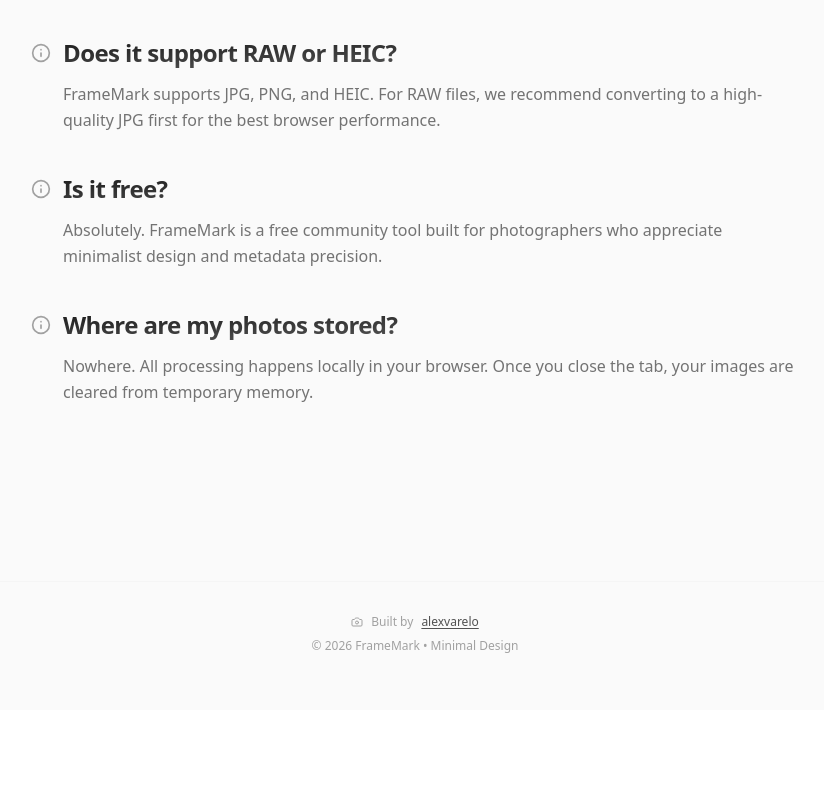
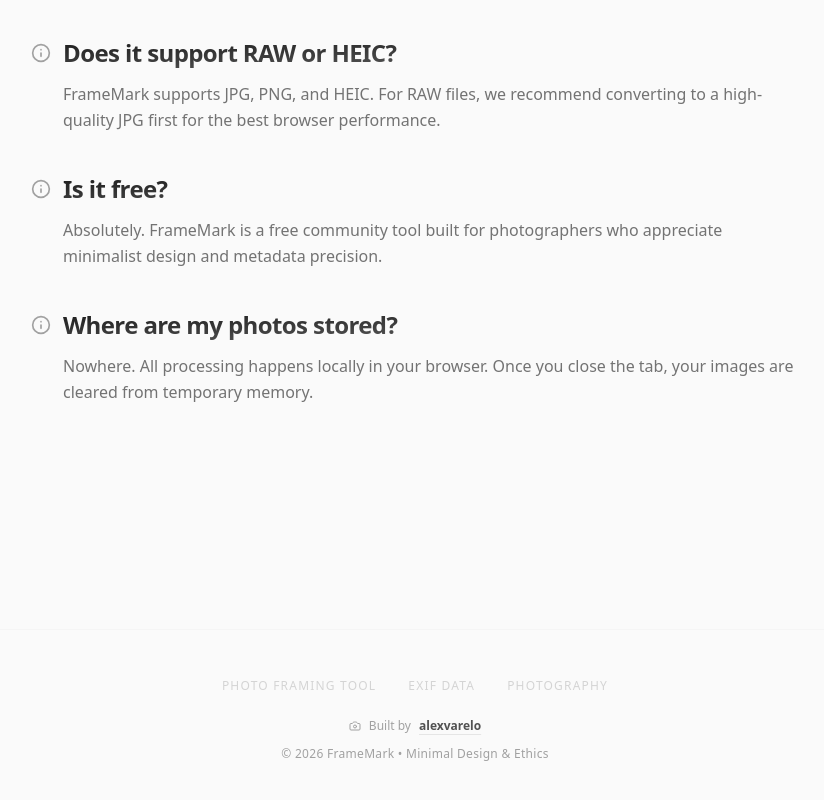
Before and after one commit to alexvarelo/FrameMark, a React (Vite) app: page / in a window 1280 px wide. Shown: the part 1681-2481 px from the top of the page, without its empty margins (225-1049 px from the left). Before the commit the page ends 2391 px from the top, so only its background shows below. Built offline with nearby package versions, Linux system fonts and the light colour scheme.

Commit message:
update footer

```diff
--- a/src/components/PhotoMetadataApp.tsx
+++ b/src/components/PhotoMetadataApp.tsx
@@ -413,7 +413,13 @@
                         </div>
                     )}
                 </div>
-                <footer className="mt-12 py-8 text-center text-neutral-400 text-xs space-y-2 w-full border-t border-neutral-100">
+                <footer className="mt-24 py-12 text-center text-neutral-400 text-[10px] md:text-xs space-y-6 w-full border-t border-neutral-100">
+                    <div className="flex flex-wrap justify-center gap-x-8 gap-y-3 font-medium uppercase tracking-widest text-neutral-300">
+                        <span className="hover:text-neutral-500 transition-colors cursor-default">Photo Framing Tool</span>
+                        <span className="hover:text-neutral-500 transition-colors cursor-default">EXIF Data</span>
+                        <span className="hover:text-neutral-500 transition-colors cursor-default">Photography</span>
+                    </div>
+                    <div className="space-y-3">
                         <div className="flex items-center justify-center gap-2">
                             <Camera className="w-3 h-3" />
                             <span>Built by</span>
@@ -421,12 +427,13 @@
                                 href="https://alexvareloraw.site/"
                                 target="_blank"
                                 rel="noopener noreferrer"
-                            className="font-medium text-neutral-600 hover:text-neutral-900 transition-colors underline underline-offset-2"
+                                className="font-semibold text-neutral-600 hover:text-neutral-900 transition-colors underline underline-offset-4 decoration-neutral-200 hover:decoration-neutral-400"
                             >
                                 alexvarelo
                             </a>
                         </div>
-                    <p>© 2026 FrameMark • Minimal Design</p>
+                        <p className="tracking-wide">© 2026 FrameMark • Minimal Design & Ethics</p>
+                    </div>
                 </footer>
             </div>
         );
```
Lines whose indentation alone changed are shown as unchanged.
